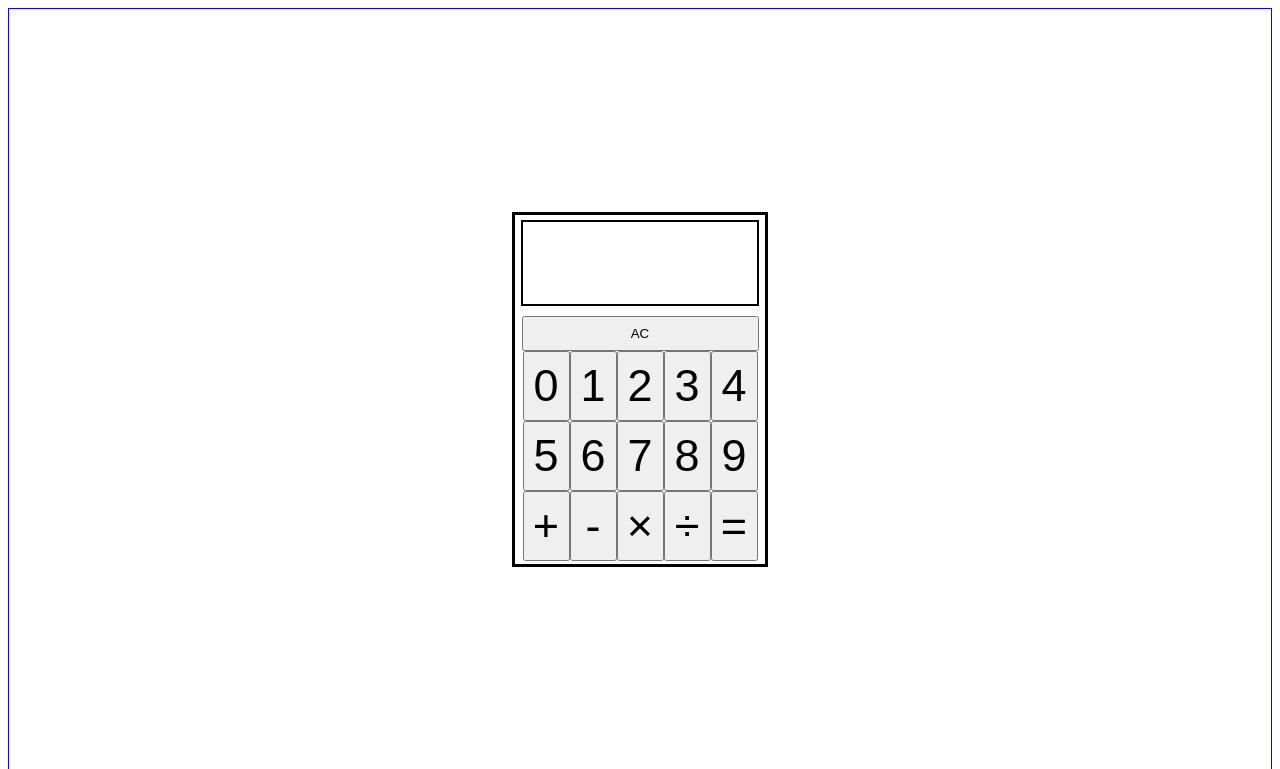
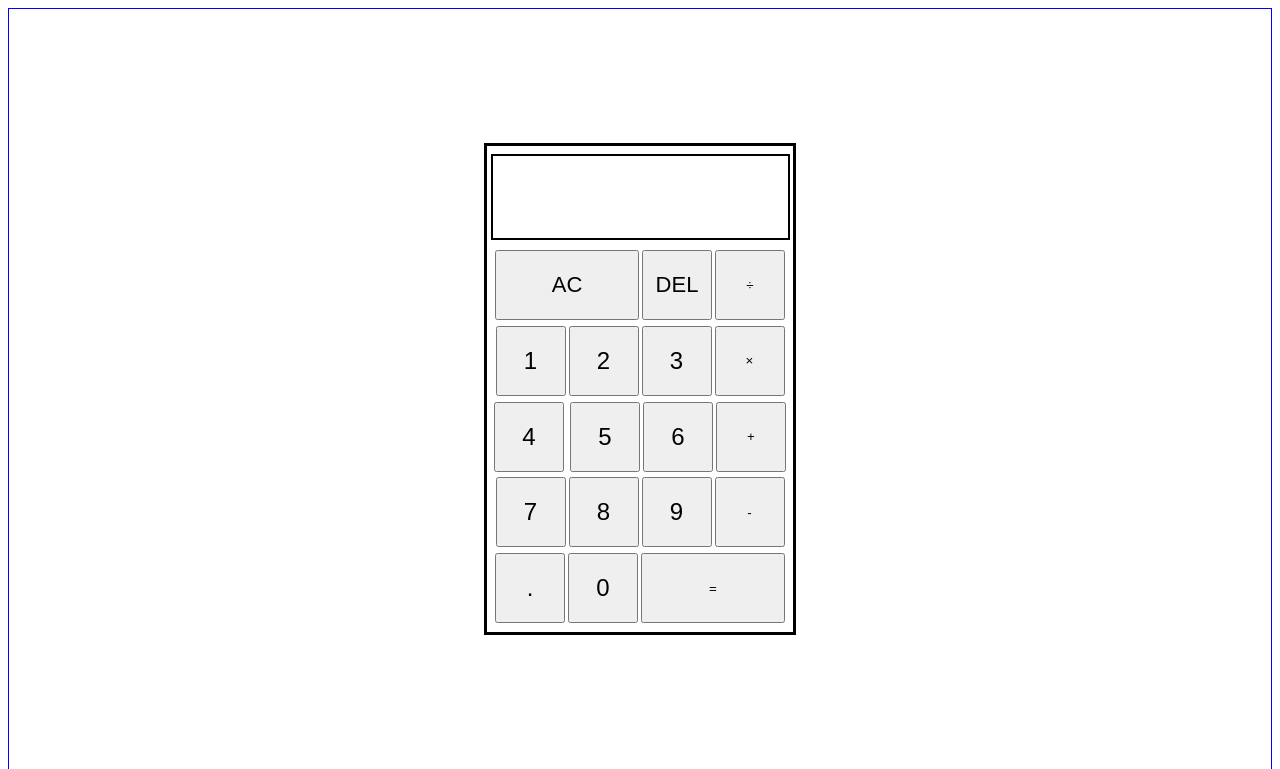
Before and after one commit to LucasDSS888/Project-Calculator, a plain HTML site: page index.html in a window 1280 px wide. Shown: the top 769 px of the page. Drawn offline with Linux system fonts and the light colour scheme.

Commit message:
💄feat:updating UI

```diff
--- a/index.html
+++ b/index.html
@@ -12,21 +12,26 @@
             <div class="disp">1234567890</div>
             <div class="numbers">
                 <button class="clear">AC</button>
-                <button class="number num0">0</button>
+                <button class="del">DEL</button>
+                <button class="symb divi">÷</button>
                 <button class="number num1">1</button>
                 <button class="number num2">2</button>
                 <button class="number num3">3</button>
+                <button class="symb mult">×</button>
                 <button class="number num4">4</button>
                 <div class="line-break"></div>
                 <button class="number num5">5</button>
                 <button class="number num6">6</button>
+                <button class="symb add">+</button>
                 <button class="number num7">7</button>
                 <button class="number num8">8</button>
                 <button class="number num9">9</button>
-                <button class="symb add">+</button>
                 <button class="symb sub">-</button>
-                <button class="symb mult">×</button>
-                <button class="symb divi">÷</button>
+                <button class="dot">.</button>
+                <button class="number num0">0</button>
+
+
+
                 <button class="equals">=</button>
             </div>
         </div>
--- a/script.js
+++ b/script.js
@@ -40,8 +40,8 @@ function divide(a, b){
 
 function operate(){
 
-    number1 = parseInt(number1, 10);
-    number2 = parseInt(number2, 10);
+    number1 = parseFloat(number1);
+    number2 = parseFloat(number2,);
 
     if(operator == '+'){
         display.textContent = '' + add(number1, number2);
@@ -82,12 +82,12 @@ const br = document.createElement("br");
 
 symb.forEach(element => {
     element.addEventListener("click", () => {
+        console.log(display.textContent);
         cleErro();
         if(operator == undefined){
             number1 = display.innerText;
             operator = element.innerText;
         }
-        console.log(display.textContent);
         if(display.textContent == ''){
              cle();
         }
@@ -113,3 +113,25 @@ equals.addEventListener("click", () => {
         cle();
     }
 })
+
+const del = document.querySelector('.del');
+
+del.addEventListener("click", () => {
+    cleErro();
+    let arr = [display.textContent];
+    let arrSpli = arr[0].split('');
+    arrSpli.pop();
+    arr = arrSpli.join('');
+    display.textContent = arr;
+})
+
+const dot = document.querySelector('.dot');
+let dots = 0;
+
+dot.addEventListener("click", () => {
+    cleErro();
+    if(dots == 0){
+        dots = 1;
+        display.textContent = ''+display.textContent+dot.innerText;
+    }
+})
--- a/style.css
+++ b/style.css
@@ -7,24 +7,29 @@ body{
 }
 
 .calculator{
-    width: 250px;
+    width: 300px;
+    height: 480px;
     display: flex;
     flex-direction: column;
     justify-content: center;
     align-items: center;
     border: 3px solid black;
+    padding: 3px;
 }
 .numbers{
-
+    flex: 1;
     display: flex;
     flex-wrap: wrap;
     justify-content: center;
     margin-bottom: 3px;
+    gap:3px;
 }
 .number{
     /* border: 1px solid red; */
-    font-size: 45px;
-    width: 47px;
+    /* flex: 1;
+    font-size: 45px; */
+    font-size: 24px;
+    width: 70px;
     height: 70px;
 }
 
@@ -33,9 +38,14 @@ body{
 .mult,
 .divi,
 .equals{
-    font-size: 45px;
+    /* font-size: 45px;
     width: 47px;
+    height: 70px; */
+    /* flex: 1; */
+    gap:3px;
+    width: 70px;
     height: 70px;
+    /* font-size: 45px; */
 }
 .disp{
     display: block;
@@ -46,13 +56,38 @@ body{
     border: 2px solid black;
     margin-bottom: 10px;
     margin-top: 5px;
-    width: 234px;
+    width: 295px;
     height: 82px;
 }
 .line-break {
     /* width: 100%; */
   }
 .clear{
-    width: 237px;
-    height: 35px;
+    display: flex;
+    justify-content: center;
+    align-items: center;
+    font-size: 22px;
+    width: 144px;
+    height: 70px;
+    /* flex: 1;
+    gap:3px; */
 }
+.del{
+    display: flex;
+    justify-content: center;
+    align-items: center;
+    /* flex: 1;
+    gap:3px; */
+    font-size: 22px;
+    width: 70px;
+    height: 70px;
+}
+.equals{
+    width: 144px;
+    height: 70px;
+}
+.dot{
+    font-size: 24px;
+    width: 70px;
+    height: 70px;
+}
```
